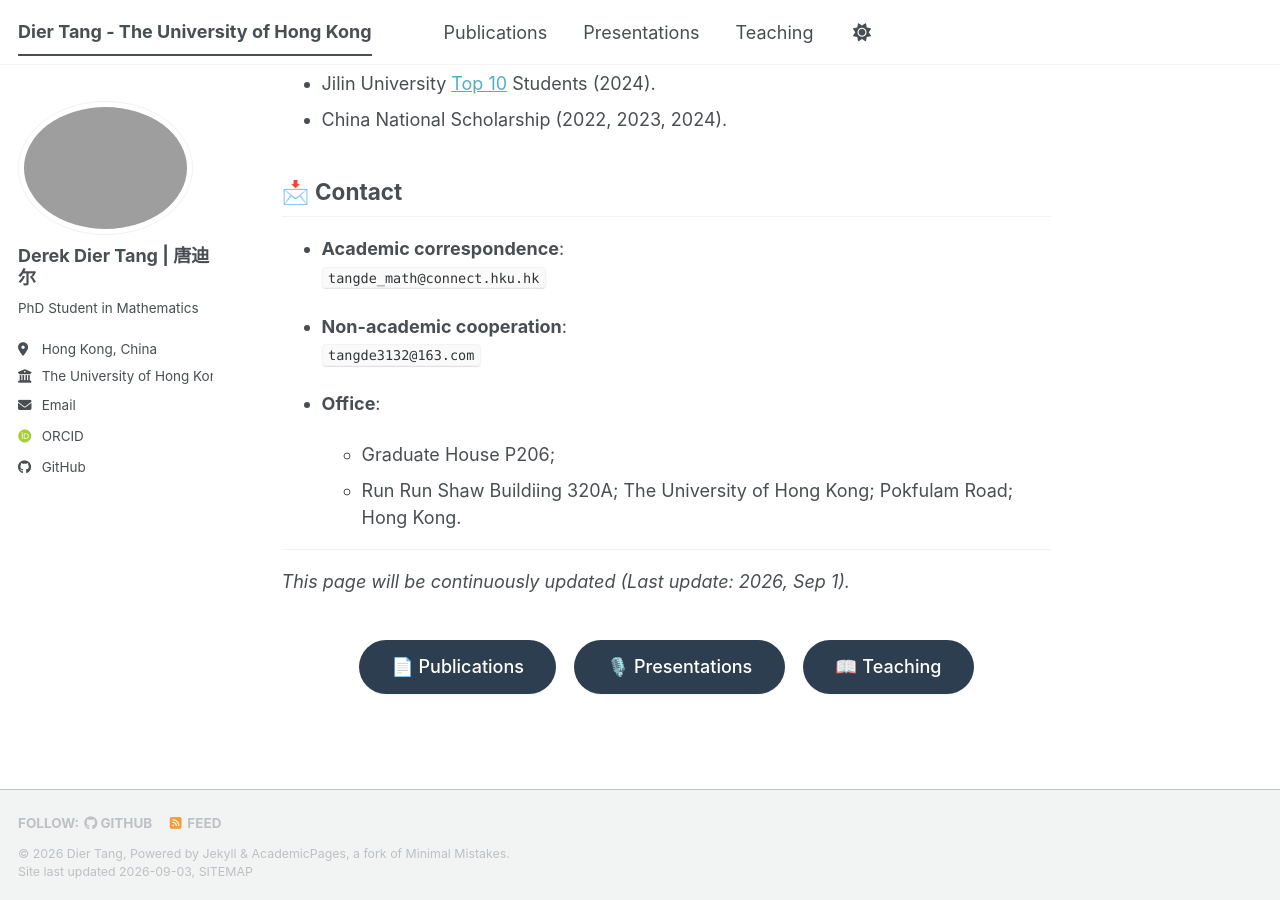
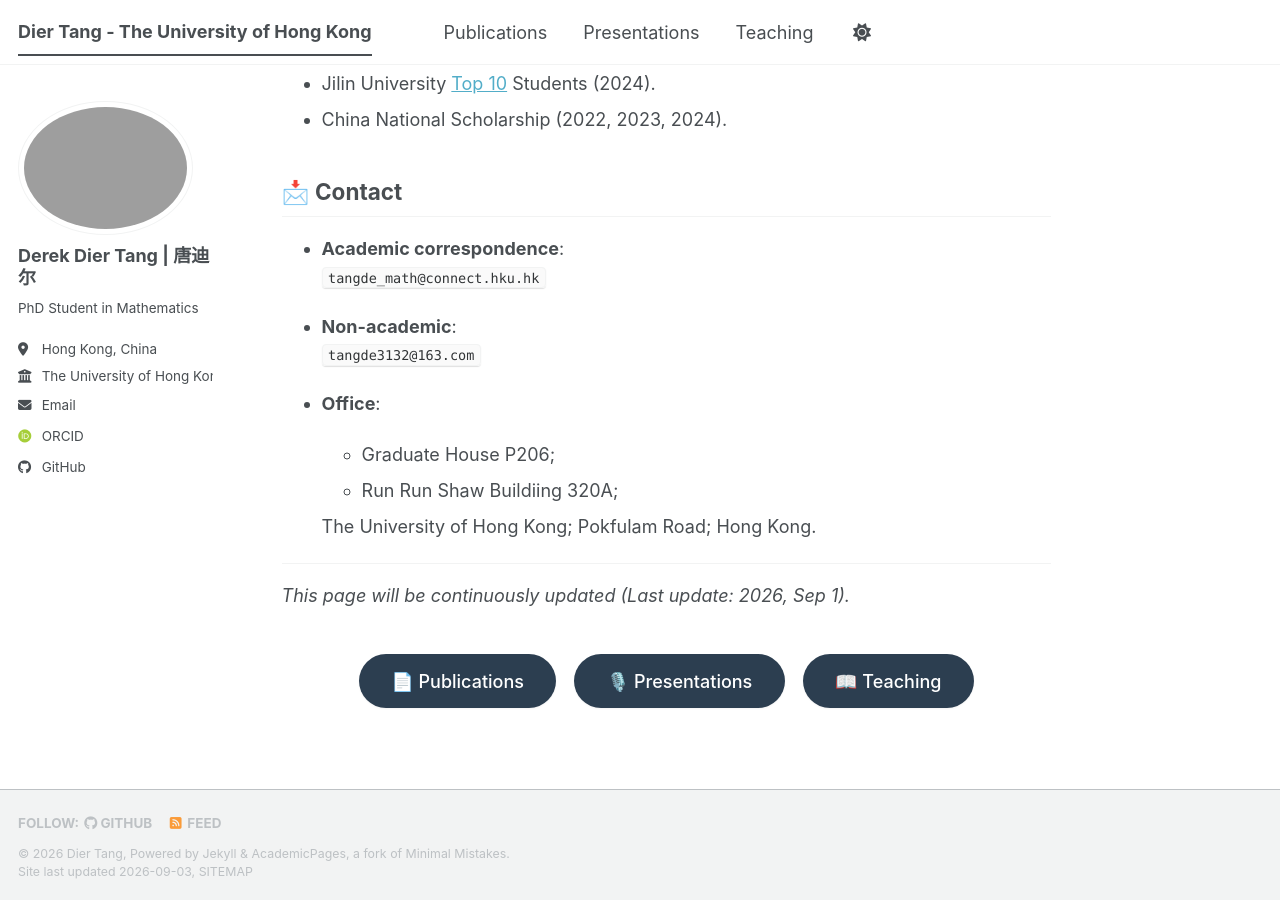
Before and after one commit to TangDier03/tangdier03.github.io, a Jekyll site: the page built from _pages/about.md, in a window 1280 px wide and 900 px high, scrolled down 1387 px. Built offline with Jekyll 4.4.1, drawn with Linux system fonts in a browser that asks for light colours; some web fonts are replaced; a script bundle is joined from its source files by our own code; library files that are not in the unit come from our copies.

Commit message:
Update about.md

```diff
--- a/_pages/about.md
+++ b/_pages/about.md
@@ -70,13 +70,14 @@ I am always open to exploring new topics and long-term collaborations. Feel free
 - **Academic correspondence**:
   `tangde_math@connect.hku.hk`
 
-- **Non-academic cooperation**:
+- **Non-academic**:
   `tangde3132@163.com`
 
 - **Office**:
   - Graduate House P206;
   - Run Run Shaw Buildiing 320A;
-    The University of Hong Kong; Pokfulam Road; Hong Kong.
+
+  The University of Hong Kong; Pokfulam Road; Hong Kong.
 
 
 ---
```
